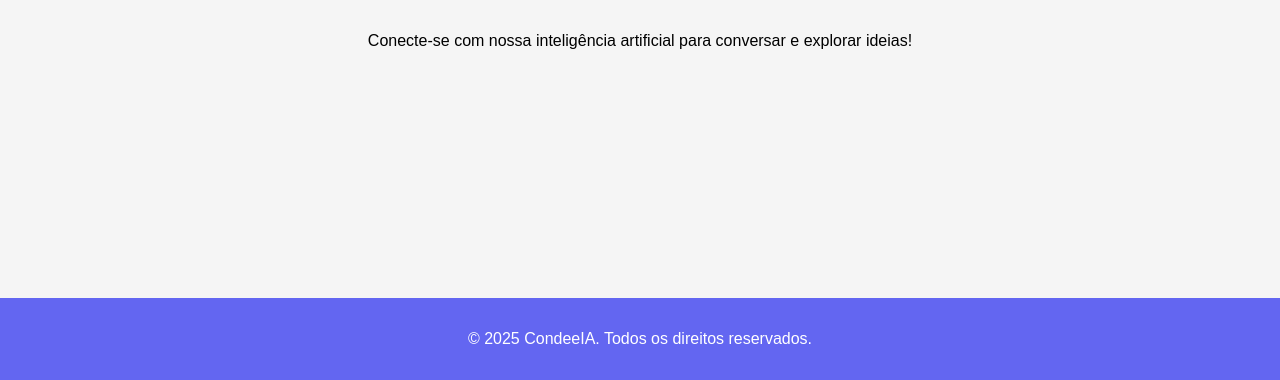
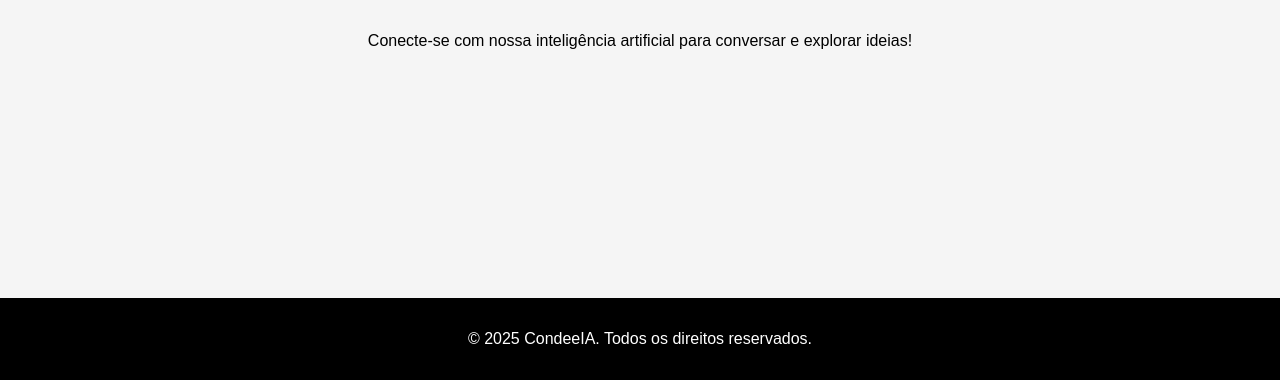
Before and after one commit to EduardoLuizz/Condee.IA, a plain HTML site: page index.html in a window 1280 px wide. Shown: the part 420-800 px from the top of the page. Drawn offline with Linux system fonts and the light colour scheme.

Commit message:
Update index.html

```diff
--- a/index.html
+++ b/index.html
@@ -15,7 +15,7 @@
             min-height: 100vh;
         }
         header, footer {
-            background-color: #6366f1;
+            background-color: #000000;
             color: white;
             text-align: center;
             padding: 1rem;
```
